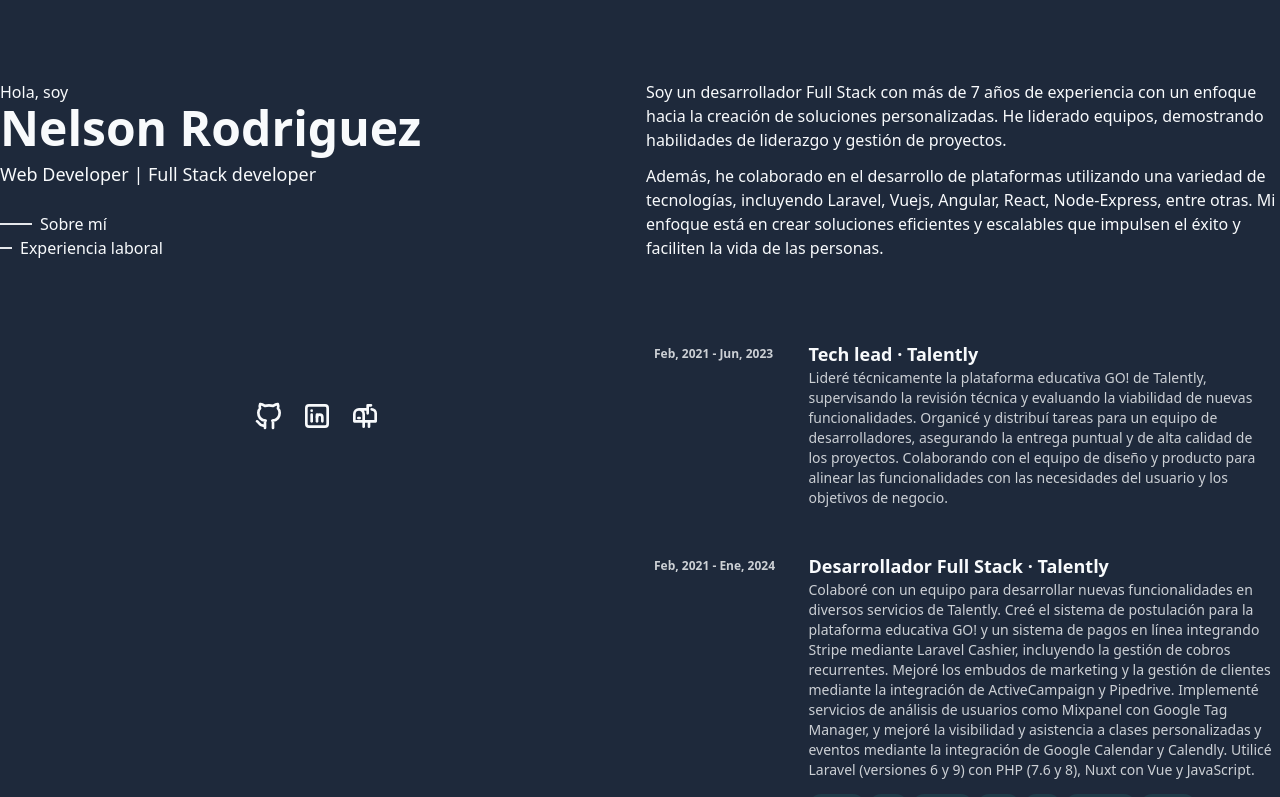
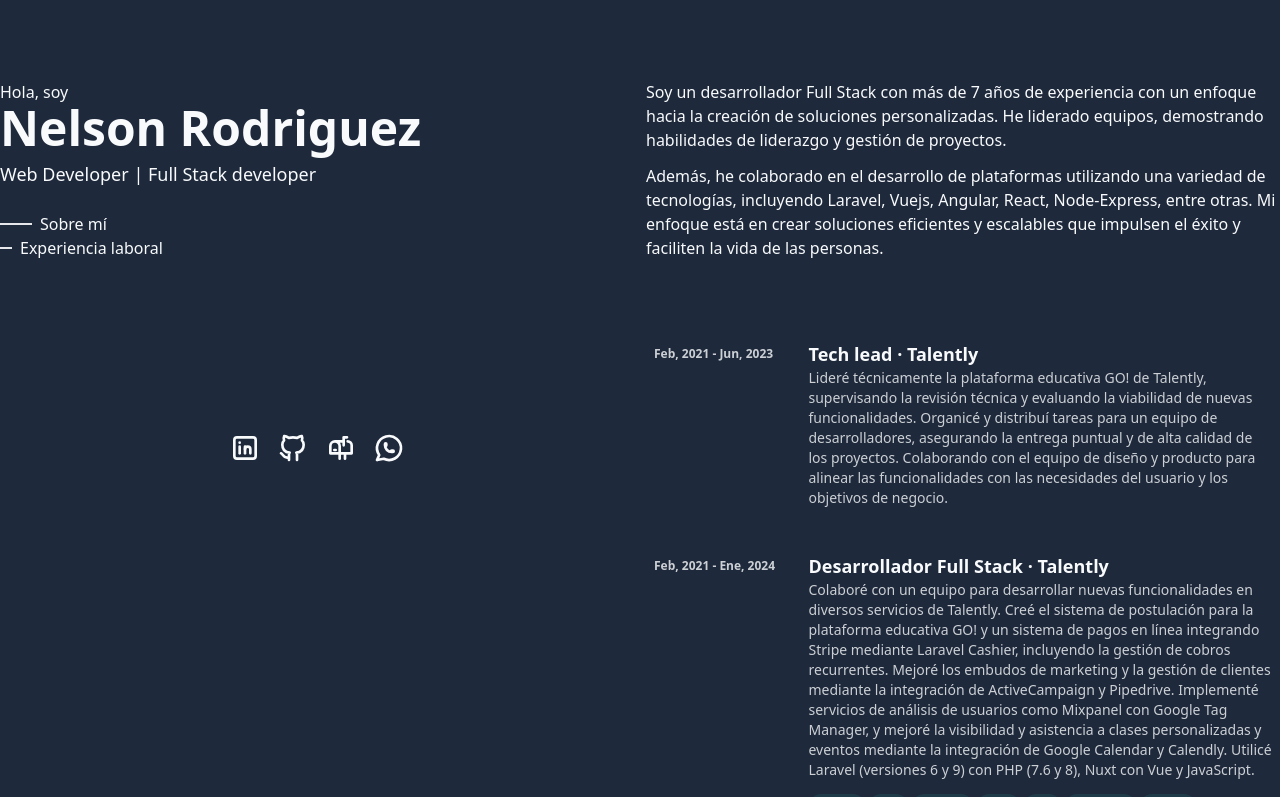
Before and after one commit to nelsonrrj/nelsonrrj.github.io, a Nuxt app: page / in a window 1280 px wide. Shown: the top 797 px of the page. Built offline with nearby package versions, Linux system fonts and the light colour scheme.

Commit message:
feat: Add whatsapp link and wrapped icon components

```diff
--- a/components/SocialMedia.vue
+++ b/components/SocialMedia.vue
@@ -2,44 +2,52 @@
 import {
   LINK_GITHUB_PROFILE,
   LINK_LINKEDIN_PROFILE,
+  LINK_WHATSAPP,
   WORK_EMAIL,
 } from '~/data/social'
 </script>
 
 <template>
-  <ul class="flex flex-row justify-center gap-4 p-8">
+  <ul class="flex flex-row justify-center gap-4">
     <li>
-      <NuxtLink
-        :to="LINK_GITHUB_PROFILE"
-        target="_blank"
-        external
+      <SocialMediaIcon
+        :to="LINK_LINKEDIN_PROFILE"
+        label="linkedin"
       >
-        <IconsGithub
-          class="size-8 transition-all duration-500 ease-in-out hover:text-teal-300"
-        />
-      </NuxtLink>
+        <template #icon="{ classes }">
+          <IconsLinkedin :class="classes" />
+        </template>
+      </SocialMediaIcon>
     </li>
     <li>
-      <NuxtLink
-        :to="LINK_LINKEDIN_PROFILE"
-        target="_blank"
-        external
+      <SocialMediaIcon
+        :to="LINK_GITHUB_PROFILE"
+        label="github"
       >
-        <IconsLinkedin
-          class="size-8 transition-all duration-500 ease-in-out hover:text-teal-300"
-        />
-      </NuxtLink>
+        <template #icon="{ classes }">
+          <IconsGithub :class="classes" />
+        </template>
+      </SocialMediaIcon>
     </li>
     <li>
-      <NuxtLink
+      <SocialMediaIcon
         :to="`mailto:${WORK_EMAIL}`"
-        target="_blank"
-        external
+        label="email"
       >
-        <IconsMail
-          class="size-8 transition-all duration-500 ease-in-out hover:text-teal-300"
-        />
-      </NuxtLink>
+        <template #icon="{ classes }">
+          <IconsMail :class="classes" />
+        </template>
+      </SocialMediaIcon>
+    </li>
+    <li>
+      <SocialMediaIcon
+        :to="LINK_WHATSAPP"
+        label="whatsapp"
+      >
+        <template #icon="{ classes }">
+          <IconsWhatsapp :class="classes" />
+        </template>
+      </SocialMediaIcon>
     </li>
   </ul>
 </template>
--- /dev/null
+++ b/components/SocialMedia/Icon.vue
@@ -0,0 +1,28 @@
+<script lang="ts" setup>
+defineProps({
+  to: {
+    type: String,
+    required: true,
+  },
+  label: {
+    type: String,
+    required: true,
+  },
+})
+</script>
+
+<template>
+  <NuxtLink
+    :to="to"
+    external
+    target="__blanck"
+    :arial-label="label"
+  >
+    <slot
+      name="icon"
+      classes="size-6 transition-all duration-500 ease-in-out hover:text-teal-300 motion-reduce:transition-none lg:size-8"
+    />
+  </NuxtLink>
+</template>
+
+<style></style>
--- /dev/null
+++ b/components/icons/Whatsapp.vue
@@ -0,0 +1,28 @@
+<script lang="ts" setup></script>
+
+<template>
+  <svg
+    xmlns="http://www.w3.org/2000/svg"
+    width="24"
+    height="24"
+    viewBox="0 0 24 24"
+    fill="none"
+    stroke="currentColor"
+    stroke-width="2"
+    stroke-linecap="round"
+    stroke-linejoin="round"
+    class="icon icon-tabler icons-tabler-outline icon-tabler-brand-whatsapp"
+  >
+    <path
+      stroke="none"
+      d="M0 0h24v24H0z"
+      fill="none"
+    />
+    <path d="M3 21l1.65 -3.8a9 9 0 1 1 3.4 2.9l-5.05 .9" />
+    <path
+      d="M9 10a.5 .5 0 0 0 1 0v-1a.5 .5 0 0 0 -1 0v1a5 5 0 0 0 5 5h1a.5 .5 0 0 0 0 -1h-1a.5 .5 0 0 0 0 1"
+    />
+  </svg>
+</template>
+
+<style></style>
--- a/data/social.ts
+++ b/data/social.ts
@@ -2,3 +2,5 @@
 export const LINK_LINKEDIN_PROFILE =
   'https://www.linkedin.com/in/nelson-rodriguez-763964168'
 export const WORK_EMAIL = 'nelsonrodriguezj@gmail.coms'
+export const LINK_WHATSAPP =
+  'https://wa.me/584248992118?text=Hola%20Nelson%20Rodriguez'
```
